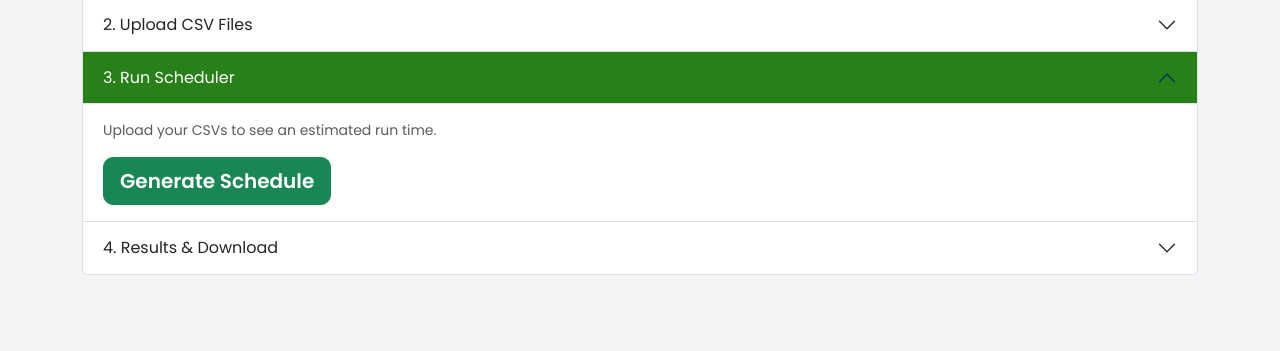
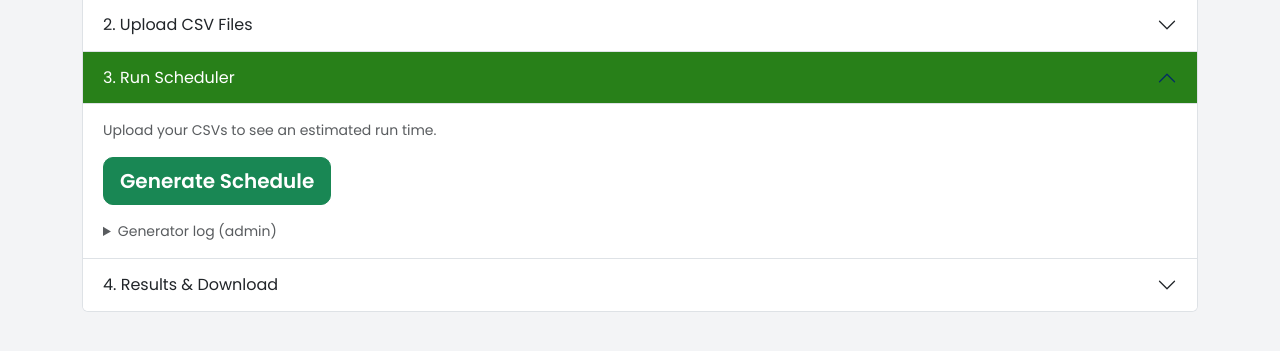
Before and after one commit to jpotter82/wmsl-schedule-builder, a Flask app: page /app in a window 1280 px wide, after a click on "3. Run Scheduler". Shown: the part 130-481 px from the top of the page. Run offline with Flask 3, Linux system fonts and the light colour scheme; the visitor is signed in with stand-in values (Sample User, id 1); data that the repository does not hold is empty; some libraries are stand-ins or nearby versions.

Commit message:
Balance the summary tiles, and keep the generator log to admins
Five tiles sat four-and-one. There is now a sixth, and two rows of three that
split by meaning rather than by fitting: the shape of the season on top, what
needs attention underneath.

Team-Weeks On Target is the new one, and it is the complement of the two
problem tiles rather than a new measurement -- every team-week is idle, over
target, or fine, so the three add to the same total. 164 + 56 + 0 = 220 in the
run above. It is derived in the browser from the weekly grid's dimensions for
that reason: a server-side count could drift from the two it is supposed to
complete. It also reframes the number people were reading as bad news, since
75% on target says the same thing as 56 idle without sounding like a fault.

The raw generator log is now admin-only and collapsed. Attempt scores, pod
fitting and repair passes are useful when tuning and meaningless to a league
volunteer, who mostly reads a wall of unfamiliar output as something having
gone wrong. Everyone gets a plain sentence instead, saying the run is on the
server and roughly how long it takes. Not a security boundary -- the same text
is in /api/status for anyone who looks -- just not the first thing shown to
someone who wanted a schedule.

The estimate also survives a reload now. It needed a slot count, which only
existed if you had uploaded during that session, so it was blank on a returning
visit; a completed run reports slots per week, so it can be recovered from
there.

Co-Authored-By: Claude Opus 5 <noreply@anthropic.com>

```diff
--- a/app.py
+++ b/app.py
@@ -313,7 +313,11 @@ def home():
 @app.route('/app')
 @login_required
 def index():
-    return render_template('index.html', user_email=current_user.email)
+    # is_admin gates the raw generator log. It is not a security boundary -- the
+    # same text is in /api/status for anyone who looks -- it is about not putting
+    # scheduler internals in front of a league volunteer as if they were an error.
+    return render_template('index.html', user_email=current_user.email,
+                           is_admin=current_user.is_admin)
 
 
 @app.route('/api/config/defaults')
--- a/static/js/app.js
+++ b/static/js/app.js
@@ -486,9 +486,15 @@
                 document.getElementById('configSelect').value || '');
     document.getElementById('btnRun').disabled = true;
     document.getElementById('runSpinner').classList.remove('d-none');
-    var logEl = document.getElementById('runLog');
-    logEl.classList.remove('d-none');
-    logEl.textContent = 'Starting scheduler...\n';
+    var logEl = document.getElementById('runLog');          // admin only
+    if (logEl) logEl.textContent = 'Starting scheduler...\n';
+
+    var note = document.getElementById('runStatusNote');
+    note.classList.remove('d-none');
+    var secs = estimateSeconds(parseInt(document.getElementById('attempts').value) || 1);
+    note.innerHTML = '<strong>Building your schedule.</strong> This runs on the server ' +
+      'and does not need this tab to stay in front' +
+      (secs != null ? ' \u2014 it usually takes ' + humanSeconds(secs) + '.' : '.');
 
     var attempts = cfg.general.attempts || 1;
     document.getElementById('runProgress').classList.remove('d-none');
@@ -502,7 +508,9 @@
       .then(function (r) { return r.json(); })
       .then(function (res) {
         if (res.error) {
-          logEl.textContent += 'ERROR: ' + res.error + '\n';
+          if (logEl) logEl.textContent += 'ERROR: ' + res.error + '\n';
+          document.getElementById('runStatusNote').innerHTML =
+            '<strong class="text-danger">Could not start.</strong> ' + res.error;
           finishRun();
           return;
         }
@@ -571,8 +579,10 @@
       .then(function (r) { return r.json(); })
       .then(function (res) {
         var logEl = document.getElementById('runLog');
-        if (res.log) logEl.textContent = res.log;
-        logEl.scrollTop = logEl.scrollHeight;
+        if (logEl && res.log) {
+          logEl.textContent = res.log;
+          logEl.scrollTop = logEl.scrollHeight;
+        }
 
         // res.progress.done only advances mid-run, which cannot happen when the
         // request blocked for the whole run -- so this upgrade is background-mode
@@ -613,6 +623,15 @@
         // Set before anything renders: every table below asks tn() for labels, and
         // renderTeamStats runs first.
         teamNames = res.team_names || {};
+        // renderStats needs the grid's dimensions to size "on target", and it runs
+        // first, so hand it over before anything renders.
+        lastWeeklyTable = res.weekly_table || null;
+        // Recover the slot count from the run itself, so the estimate survives a
+        // page reload rather than only existing right after an upload.
+        if (!uploadedSlots && lastWeeklyTable && lastWeeklyTable.weeks) {
+          var slots = lastWeeklyTable.weeks.reduce(function (n, w) { return n + (w.slots || 0); }, 0);
+          if (slots) { uploadedSlots = slots; refreshEstimate(); }
+        }
 
         renderStats(res.stats);
         renderWarnings(res.warnings);
@@ -626,34 +645,71 @@
 
   function renderStats(stats) {
     var shortCls = stats.games_short > 0 ? ' text-danger' : ' text-success';
-    var html =
-      '<div class="col-md-3"><div class="card stat-card p-3"><div class="text-muted">Total Games</div><h3>' + stats.total_games + '</h3></div></div>' +
-      '<div class="col-md-3"><div class="card stat-card p-3"><div class="text-muted">Games Short of Target</div><h3 class="' + shortCls.trim() + '">' + (stats.games_short != null ? stats.games_short : '-') + '</h3></div></div>' +
-      // These count TEAM-weeks, not weeks: one team with no games in one week is
-      // one idle team-week. Labelling them "weeks" read as whole weeks of the
-      // season being empty, which is a different and much worse thing.
-      '<div class="col-md-3"><div class="card stat-card p-3" title="Times a team had no games in a week. 55 across 22 teams and 10 weeks means 55 of 220 team-weeks were byes.">' +
-        '<div class="text-muted">Idle Team-Weeks</div><h3>' + (stats.idle_weeks != null ? stats.idle_weeks : '-') + '</h3>' +
-        '<small class="text-muted">a team with no games that week</small></div></div>' +
-      '<div class="col-md-3"><div class="card stat-card p-3" title="Times a team played more than one game above its weekly target.">' +
-        '<div class="text-muted">Heavy Team-Weeks</div><h3>' + (stats.heavy_weeks != null ? stats.heavy_weeks : '-') + '</h3>' +
-        '<small class="text-muted">a team over its weekly target</small></div></div>';
+
+    // On-target team-weeks is the complement of the two problem tiles: every
+    // team-week is either idle, over target, or fine. Derived here rather than
+    // added to the payload so the three always add up to the same total.
+    var wt = lastWeeklyTable;
+    var totalTeamWeeks = (wt && wt.teams && wt.weeks) ? wt.teams.length * wt.weeks.length : null;
+    var onTarget = (totalTeamWeeks != null)
+      ? totalTeamWeeks - (stats.idle_weeks || 0) - (stats.heavy_weeks || 0)
+      : null;
+    var onTargetPct = (totalTeamWeeks && onTarget != null)
+      ? Math.round(100 * onTarget / totalTeamWeeks) : null;
+
+    function tile(label, value, sub, cls, tip) {
+      return '<div class="col-md-4"><div class="card stat-card p-3"' +
+        (tip ? ' title="' + tip + '"' : '') + '>' +
+        '<div class="text-muted">' + label + '</div>' +
+        '<h3 class="' + (cls || '') + '">' + value + '</h3>' +
+        (sub ? '<small class="text-muted">' + sub + '</small>' : '') +
+        '</div></div>';
+    }
+
+    // Row 1 is the shape of the season, row 2 is what needs attention.
+    var html = '<div class="row g-3">';
+
+    html += tile('Total Games', stats.total_games, 'games placed');
+
+    html += tile('Team-Weeks On Target',
+      onTarget != null ? onTarget + ' / ' + totalTeamWeeks : '-',
+      onTargetPct != null ? onTargetPct + '% of team-weeks' : 'weeks within target',
+      onTargetPct != null && onTargetPct >= 80 ? 'text-success' : '',
+      'Team-weeks that were neither idle nor over target. Every team-week is one of the three.');
 
     if (stats.worst_idle_gap != null) {
-      var gapCls = stats.idle_violations > 0 ? 'text-danger' : 'text-success';
-      html +=
-        '<div class="col-md-3"><div class="card stat-card p-3"><div class="text-muted">Longest Layoff</div>' +
-        '<h3 class="' + gapCls + '">' + stats.worst_idle_gap + 'd</h3>' +
-        '<small class="text-muted">target ' + (stats.max_idle_days || 14) + 'd &middot; ' +
-        stats.idle_violations + ' over</small></div></div>';
+      html += tile('Longest Layoff', stats.worst_idle_gap + 'd',
+        'target ' + (stats.max_idle_days || 14) + 'd \u00b7 ' + stats.idle_violations + ' over',
+        stats.idle_violations > 0 ? 'text-danger' : 'text-success');
+    } else {
+      html += tile('Longest Layoff', '-', 'no games scheduled');
     }
 
+    html += '</div><div class="row g-3 mt-1">';
+
+    html += tile('Games Short of Target',
+      stats.games_short != null ? stats.games_short : '-',
+      'summed across all teams', shortCls.trim());
+
+    html += tile('Idle Team-Weeks',
+      stats.idle_weeks != null ? stats.idle_weeks : '-',
+      'a team with no games that week', '',
+      'Times a team had no games in a week, out of ' + (totalTeamWeeks || '?') + ' team-weeks.');
+
+    html += tile('Heavy Team-Weeks',
+      stats.heavy_weeks != null ? stats.heavy_weeks : '-',
+      'a team over its weekly target', '',
+      'Times a team played more than one game above its weekly target.');
+
+    html += '</div>';
+
     if (stats.attempts_run > 1) {
-      html += '<div class="col-12"><div class="alert alert-info py-2 mb-0 small">' +
+      html += '<div class="row g-3 mt-1"><div class="col-12">' +
+        '<div class="alert alert-info py-2 mb-0 small">' +
         'Ran <strong>' + stats.attempts_run + '</strong> attempts. Best was seed <strong>' +
         stats.best_seed + '</strong> (score ' + stats.best_score + ', lower is better). ' +
         'Re-enter that seed under Random Seed to reproduce this exact schedule.' +
-        '</div></div>';
+        '</div></div></div>';
     }
     document.getElementById('statsCards').innerHTML = html;
   }
@@ -747,6 +803,7 @@
   // payload -- division is the first character of the ID, and the grids group and
   // sort on it -- so this is applied only where a name is printed.
   var teamNames = {};
+  var lastWeeklyTable = null;
 
   function tn(id) {
     return (teamNames && teamNames[id]) || id;
--- a/templates/index.html
+++ b/templates/index.html
@@ -530,7 +530,18 @@
               <div id="runProgressBar" class="progress-bar progress-bar-striped progress-bar-animated"
                    role="progressbar" style="width:100%">Working...</div>
             </div>
-            <div id="runLog" class="log-output mt-3 d-none"></div>
+            <!-- Plain-language status for everyone. -->
+            <div id="runStatusNote" class="alert alert-light border mt-3 d-none py-2 small mb-0"></div>
+
+            {% if is_admin %}
+            <!-- The generator's own output: attempt scores, pod fitting, repair
+                 passes. Useful when tuning, meaningless-to-alarming otherwise, so it
+                 is admin-only and collapsed. -->
+            <details class="mt-3">
+              <summary class="small text-muted" style="cursor:pointer">Generator log (admin)</summary>
+              <div id="runLog" class="log-output mt-2"></div>
+            </details>
+            {% endif %}
           </div>
         </div>
       </div>
```
